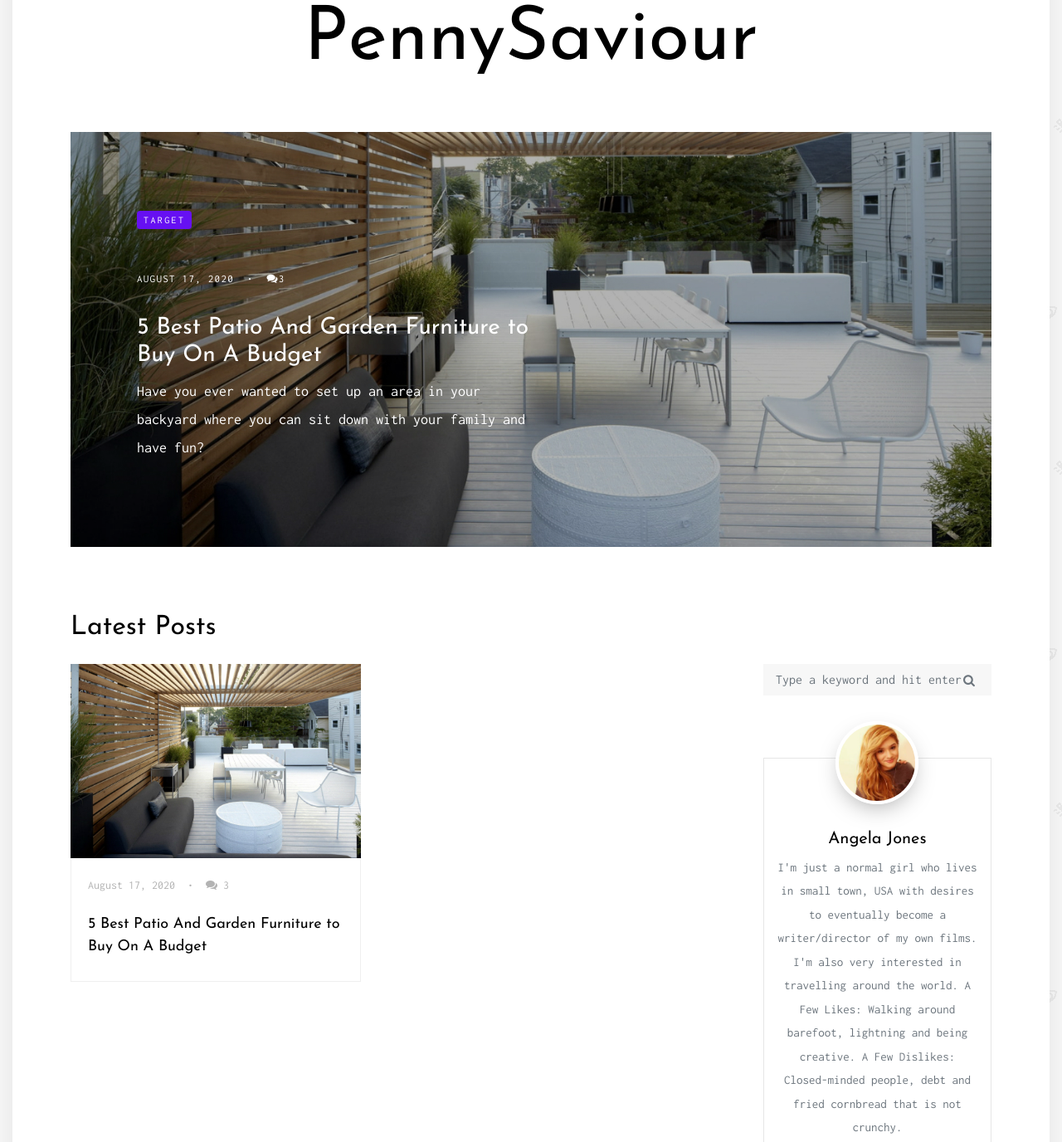
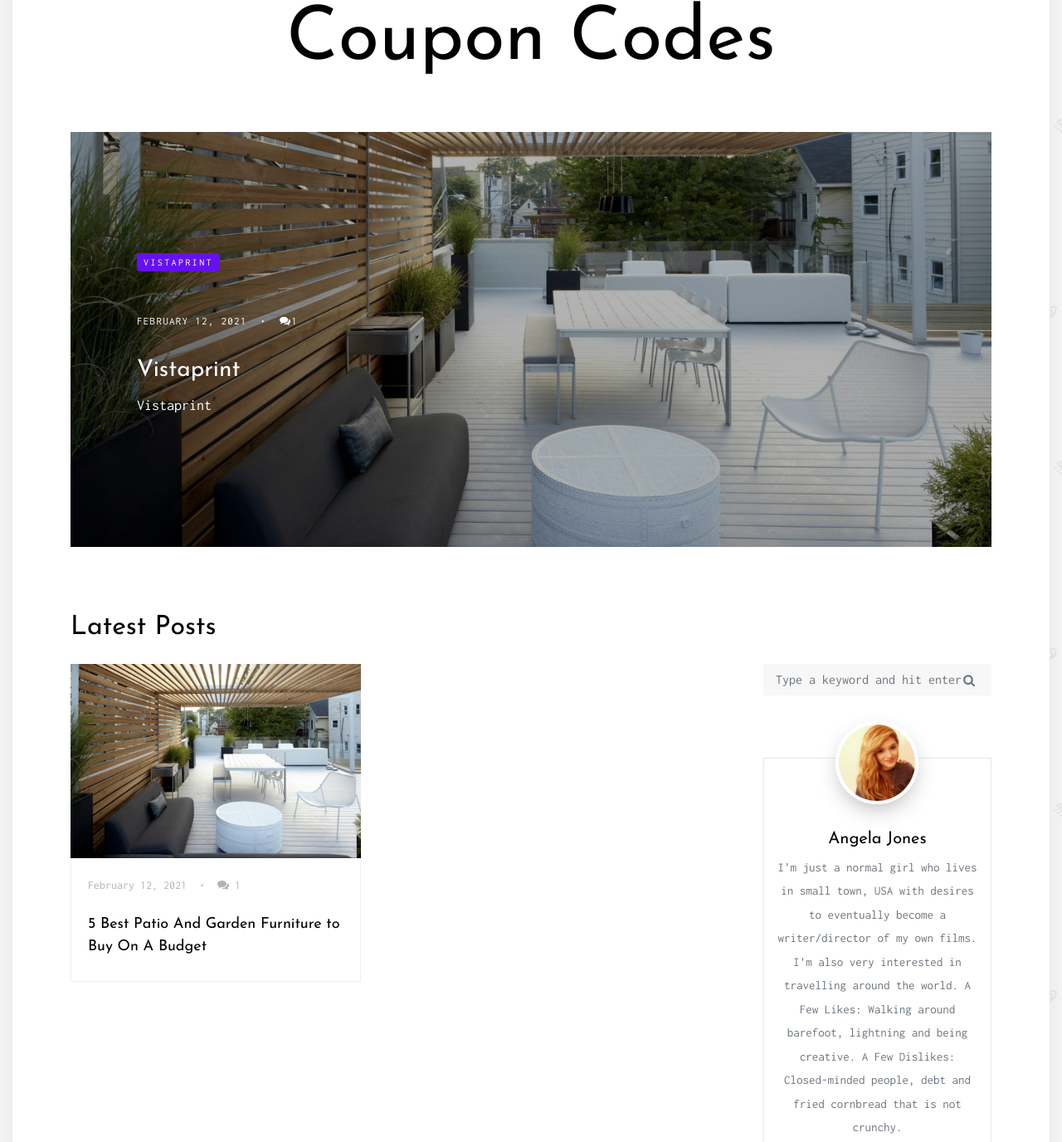
Before and after one commit to Revounts/Coupons, a plain HTML site: page index.html in a window 1280 px wide. Shown: the part 111-1487 px from the top of the page at 83% size. Drawn offline with Linux system fonts and the light colour scheme.

Commit message:
Update index.html

```diff
--- a/index.html
+++ b/index.html
@@ -1,7 +1,7 @@
 <!doctype html>
 <html lang="en">
   <head>
-    <title>Coupon Codes, Promo Codes & Discount Codes by PennySaviour</title>
+    <title>Coupon Codes, Promo Codes & Discount Codes | Netlify Blog</title>
     <meta charset="utf-8">
     <meta name="viewport" content="width=device-width, initial-scale=1, shrink-to-fit=no">
 
@@ -48,7 +48,7 @@
           <div class="row pt-5">
             <div class="col-12 text-center">
               <a class="absolute-toggle d-block d-md-none" data-toggle="collapse" href="#navbarMenu" role="button" aria-expanded="false" aria-controls="navbarMenu"><span class="burger-lines"></span></a>
-              <h1 class="site-logo"><a href="index.html">PennySaviour</a></h1>
+              <h1 class="site-logo"><a href="index.html">Coupon Codes</a></h1>
             </div>
           </div>
         </div>
@@ -63,17 +63,17 @@
 
               <div class="owl-carousel owl-theme home-slider">
                 <div>
-                  <a href="5-best-patio-and-garden-furniture.html" class="a-block d-flex align-items-center height-lg" style="background-image: url('images/best-patio-and-garden-furniture.jpg'); ">
+                  <a href="vistaprint-promo-codes.html" class="a-block d-flex align-items-center height-lg" style="background-image: url('images/best-patio-and-garden-furniture.jpg'); ">
                     <div class="text half-to-full">
-                      <span class="category mb-5">Target</span>
+                      <span class="category mb-5">Vistaprint</span>
                       <div class="post-meta">
 
-                        <span class="mr-2">August 17, 2020 </span> &bullet;
-                        <span class="ml-2"><span class="fa fa-comments"></span>3</span>
+                        <span class="mr-2">February 12, 2021 </span> &bullet;
+                        <span class="ml-2"><span class="fa fa-comments"></span>1</span>
 
                       </div>
-                      <h3>5 Best Patio And Garden Furniture to Buy On A Budget</h3>
-                      <p>Have you ever wanted to set up an area in your backyard where you can sit down with your family and have fun?</p>
+                      <h3>Vistaprint</h3>
+                      <p>Vistaprint</p>
                     </div>
                   </a>
                 </div>
@@ -102,12 +102,12 @@
               <div class="row">
 
                 <div class="col-md-6">
-                  <a href="5-best-patio-and-garden-furniture.html" class="blog-entry element-animate" data-animate-effect="fadeIn">
+                  <a href="vistaprint-promo-code.html" class="blog-entry element-animate" data-animate-effect="fadeIn">
                     <img src="images/best-patio-and-garden-furniture-to-buy_thumb.jpg" alt="Image placeholder">
                     <div class="blog-content-body">
                       <div class="post-meta">
-                        <span class="mr-2">August 17, 2020 </span> &bullet;
-                        <span class="ml-2"><span class="fa fa-comments"></span> 3</span>
+                        <span class="mr-2">February 12, 2021 </span> &bullet;
+                        <span class="ml-2"><span class="fa fa-comments"></span> 1</span>
                       </div>
                       <h2>5 Best Patio And Garden Furniture to Buy On A Budget</h2>
                     </div>
```
